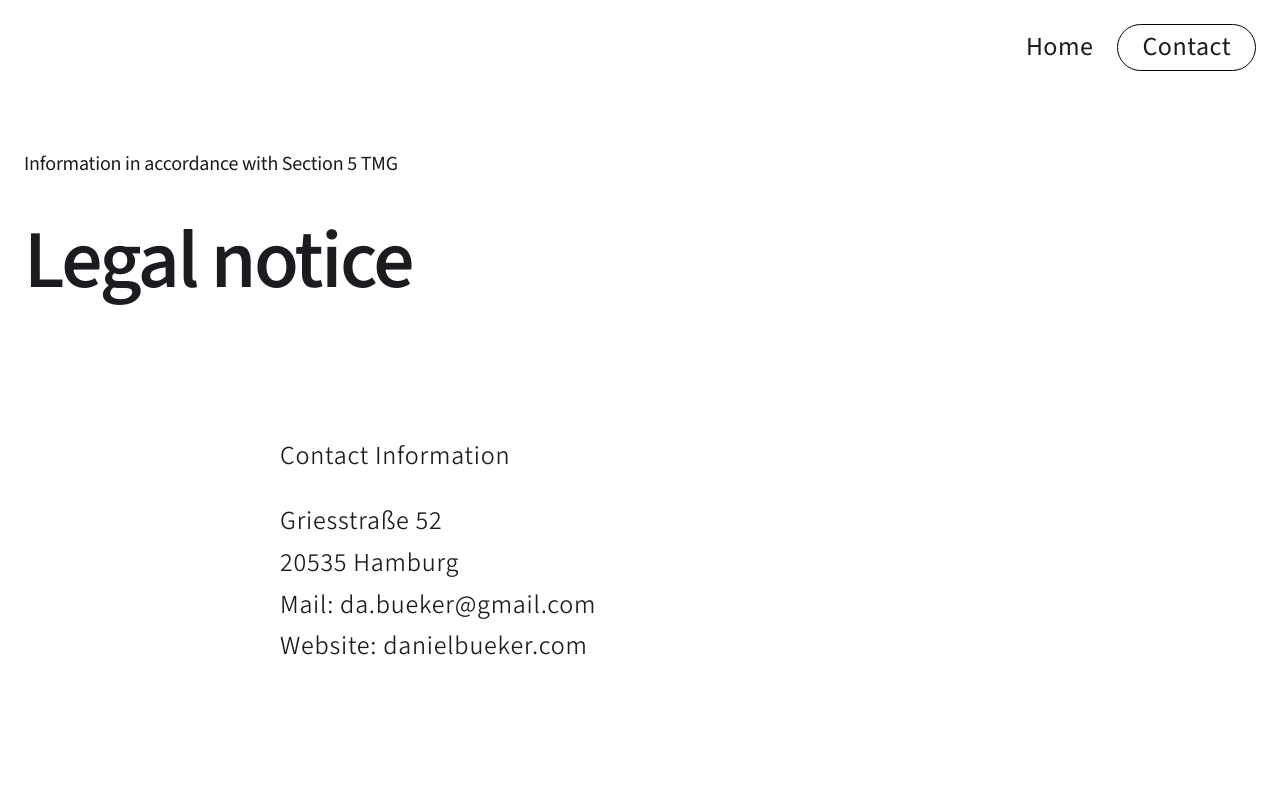
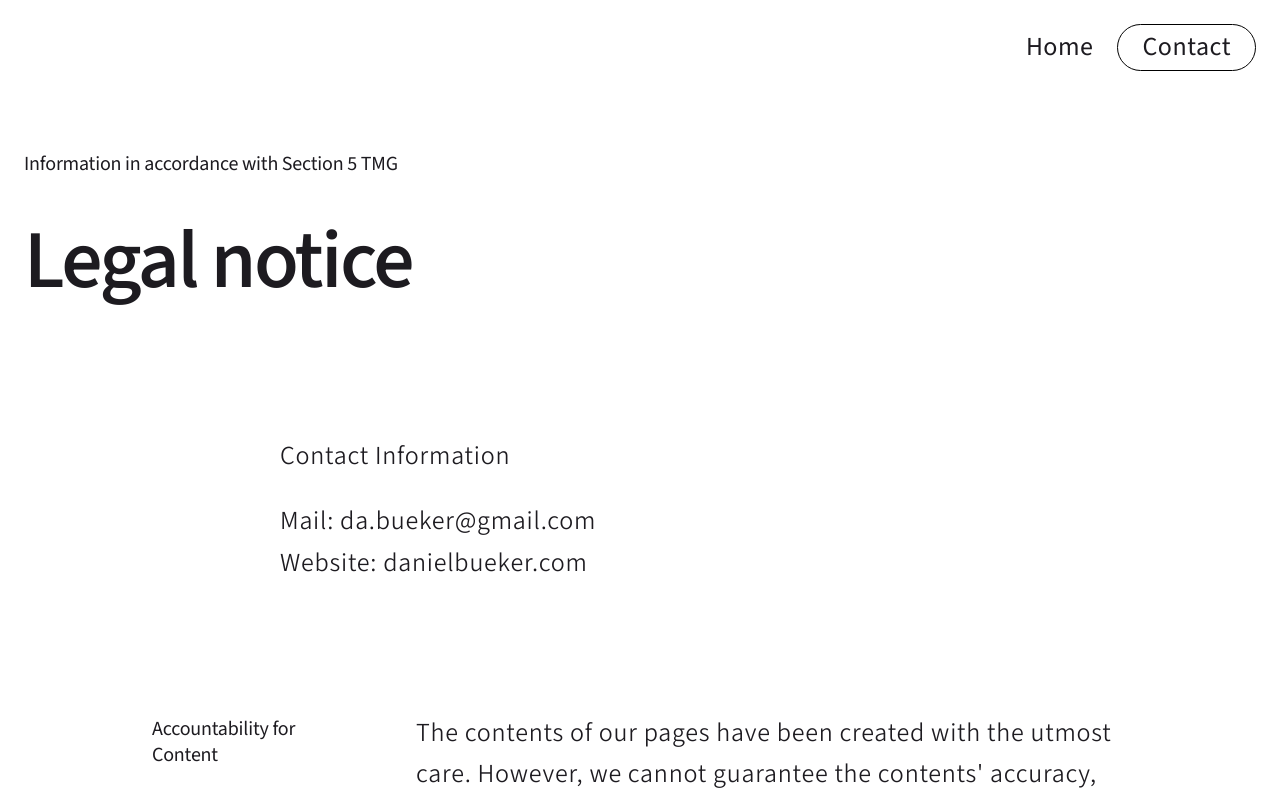
Before and after one commit to dbueker/portfolio-danielbueker, a Nuxt app: page /legal-notice in a window 1280 px wide. Shown: the top 800 px of the page. Built offline with nearby package versions, Linux system fonts and the light colour scheme.

Commit message:
Update legal-notice.vue

```diff
--- a/pages/legal-notice.vue
+++ b/pages/legal-notice.vue
@@ -8,8 +8,6 @@
         <div class="px-6 space-y-6 md:max-w-screen-md md:mx-auto mb-24 md:mb-28 lg:mb-32">
             <p class="text-lightmode-on-background dark:text-darkmode-on-background text-body " >Contact Information</p>
                 <div class="text-body  text-lightmode-on-background dark:text-darkmode-on-background">
-                <p>Griesstraße 52</p>
-                <p>20535 Hamburg</p>
                 <p>Mail: da.bueker@gmail.com</p>
                 <p>Website: danielbueker.com</p>
             </div>
```
